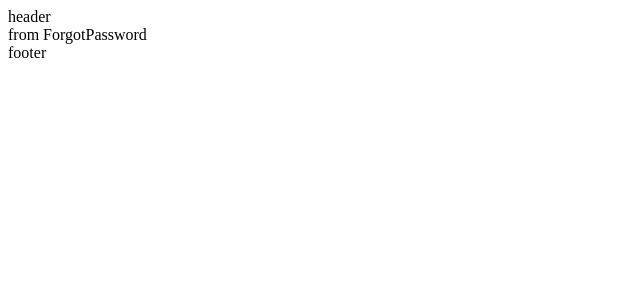
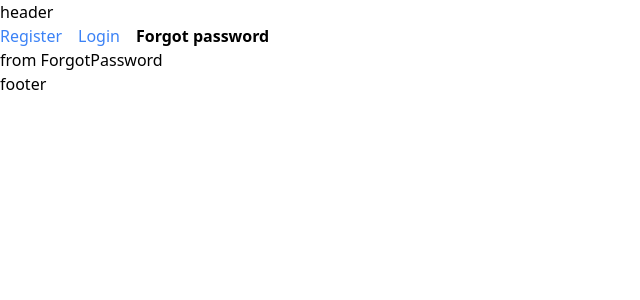
Before and after one commit to atanushil/NextJs-Tutorial, a Next.js app in the folder my-app/: page /forgot-password in a window 1280 px wide. Shown: the top 300 px of the page, without its empty margins (0-640 px from the left). Built offline with nearby package versions, Linux system fonts and the light colour scheme.

Commit message:
active link using usePathname - client side

```diff
--- /dev/null
+++ b/my-app/src/app/(auth)/layout.tsx
@@ -0,0 +1,30 @@
+"use client";
+import Link from "next/link";
+import { usePathname } from 'next/navigation';
+import './styles.css'
+const navLinks = [
+    { name: "Register", link: "/register" },
+    { name: "Login", link: "/login" },
+    { name: "Forgot password", link: "/forgot-password" }
+];
+
+export default function AuthLayout ( { children }: { children: React.ReactNode; } )
+{
+    const pathname = usePathname();
+    return (
+        <div className="auth-layout">
+            {
+                navLinks.map( ( link, index ) =>
+                {
+                    const isActive = pathname.startsWith( link.link );
+                    return (
+
+                        <Link href={ link.link } key={ index }
+                        className={isActive?"font-bold mr-4":"text-blue-500 mr-4 "}>{ link.name }</Link>
+                    );
+                } )
+            }
+            { children }
+        </div>
+    );
+}
--- /dev/null
+++ b/my-app/src/app/(auth)/styles.css
@@ -0,0 +1,3 @@
+@tailwind base;
+@tailwind components;
+@tailwind utilities;
```
